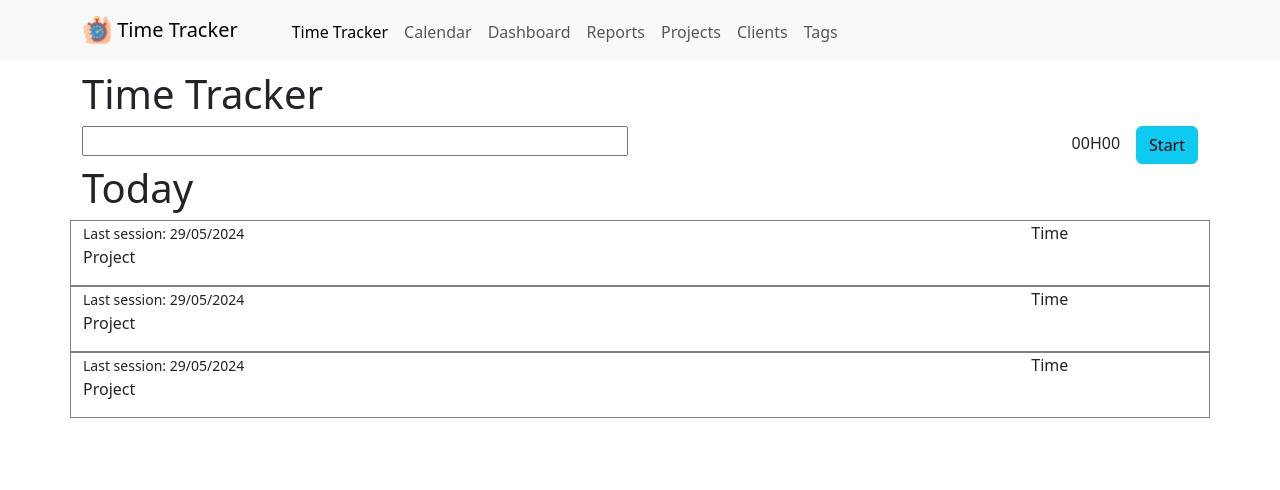
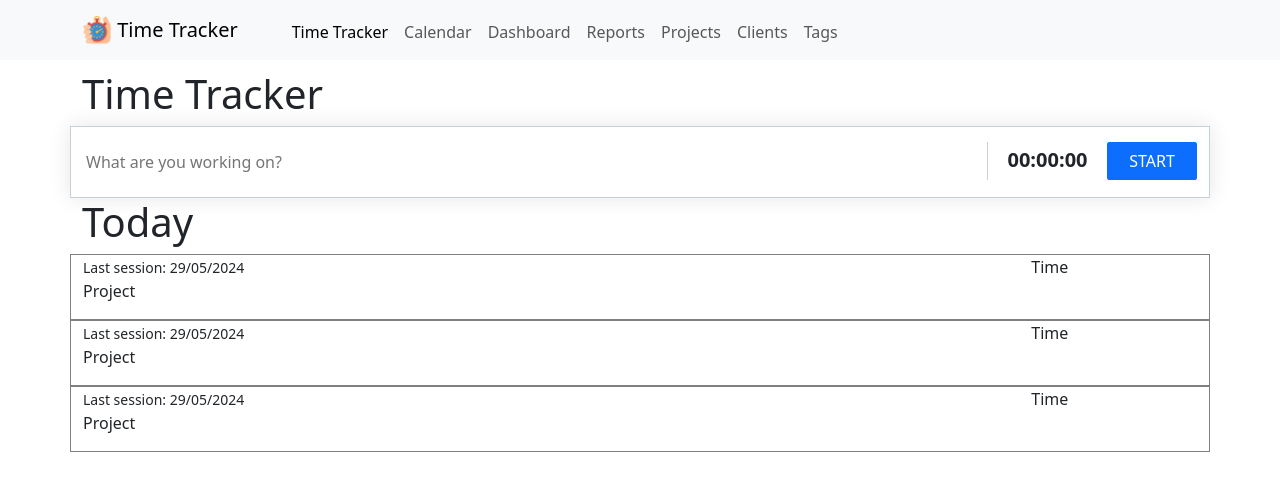
Before and after one commit to ifredamg/time-tracker, a React (Create React App) app: page / in a window 1280 px wide. Shown: the top 490 px of the page. Built offline with nearby package versions, Linux system fonts and the light colour scheme.

Commit message:
develop InputText component and SessionCreate component.

```diff
--- a/src/App.css
+++ b/src/App.css
@@ -0,0 +1,3 @@
+.btn {
+    border-radius: 2px !important;
+}
--- /dev/null
+++ b/src/components/Input/InputText.js
@@ -0,0 +1,11 @@
+import './css/Inputs.css';
+import classNames from "classnames";
+
+function InputText({ className, ...rest }) {
+    const finalClassNames = classNames('input-ghost-mode', className)
+    return (
+        <input type="text" className={finalClassNames} {...rest} />
+    );
+}
+
+export default InputText;
--- /dev/null
+++ b/src/components/Input/css/Inputs.css
@@ -0,0 +1,16 @@
+input {
+    min-height: 40px;
+}
+
+.input-ghost-mode {
+    border: 1px solid transparent;
+    border-radius: 2px;
+    transition: border-color .15s ease-in-out, box-shadow .15s ease-in-out;
+    outline: 0;
+}
+
+.input-ghost-mode:hover, .input-ghost-mode:focus {
+    outline: 0;
+    border: 1px solid #C6D2D9;
+    box-shadow: none;
+}
--- a/src/components/Navbar.js
+++ b/src/components/Navbar.js
@@ -1,4 +1,4 @@
-import './css/Navbar.css';
+import './css/navbar.css';
 import Container from 'react-bootstrap/Container';
 import Navbar from 'react-bootstrap/Navbar';
 import Nav from 'react-bootstrap/Nav';
--- a/src/components/SessionCreate.js
+++ b/src/components/SessionCreate.js
@@ -1,15 +1,29 @@
+import { useState } from 'react';
+import InputText from "./Input/InputText";
+import classnames from 'classnames';
 
 function SessionCreate() {
+    const [isWorking, setIsWorking] = useState(false);
+
+    const handleClick = () => {
+        setIsWorking(!isWorking);
+    }
+
     return (
-        <div className="row">
+        <div className="row session-create-row">
             <div className="col-12 col-md-6">
-                <input type="text" className="w-100" />
+                <InputText placeholder="What are you working on?" className="w-100" />
             </div>
 
             <div className="col-12 col-md-6">
-                <div className="float-end">
-                    <span>00H00</span>
-                    <button className="btn btn-info ms-3">Start</button>
+                <div className="d-inline-flex float-end">
+                    <span className="timer">00:00:00</span>
+                    <button onClick={handleClick} className={classnames('btn btn-start-stop', {
+                        "btn-primary": !isWorking,
+                        "btn-danger": isWorking
+                    })}>
+                        {!isWorking ? "START" : "STOP"}
+                    </button>
                 </div>
             </div>
         </div>
--- a/src/components/css/session.css
+++ b/src/components/css/session.css
@@ -1,3 +1,28 @@
+.session-create-row {
+    border: 1px solid #C6D2D9 !important;
+    box-shadow: 0 0 20px #0000001a;
+    padding-top: 15px;
+    padding-bottom: 15px;
+}
+
+.session-create-row .timer {
+    font-weight: bold;
+    font-size: 20px;
+    width: 120px;
+    text-align: center;
+    display: block;
+    line-height: 35px;
+    border-left: 1px solid #C6D2D9;
+}
+
+.session-create-row .separator {
+    border-right: 1px solid #C6D2D9;
+}
+
+.session-create-row .btn-start-stop {
+    min-width: 90px;
+}
+
 .session-line {
     border: 1px solid gray;
 }
```
